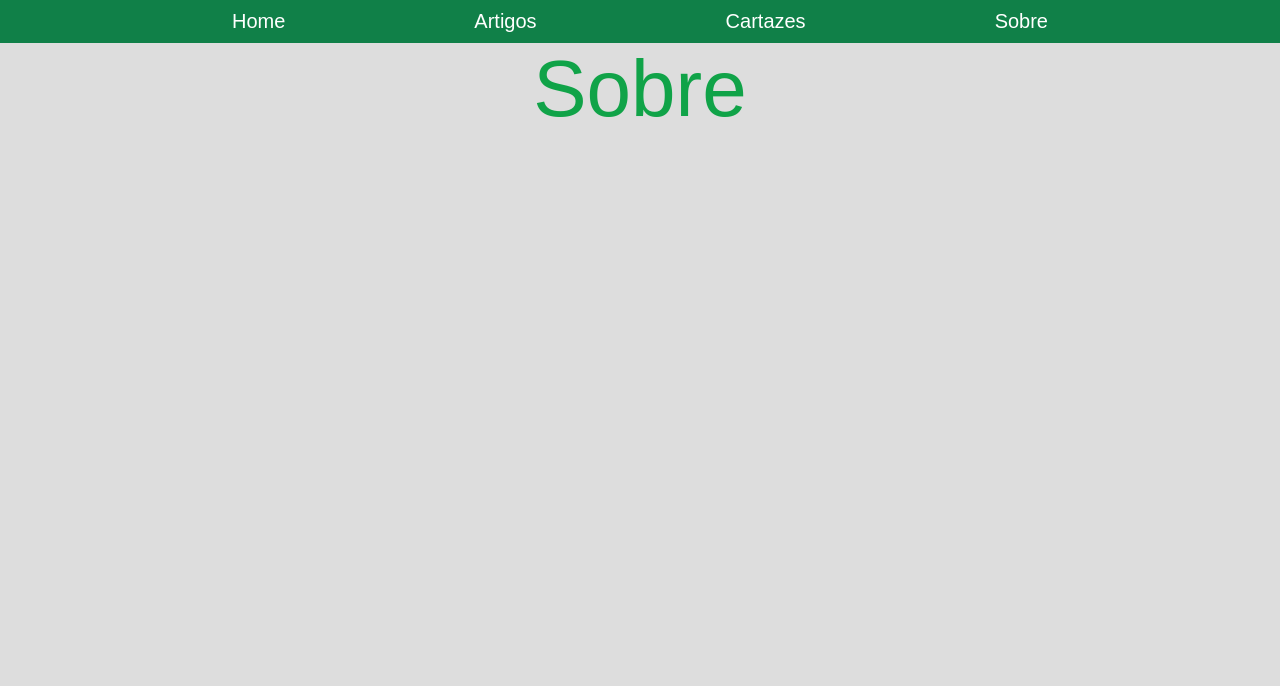
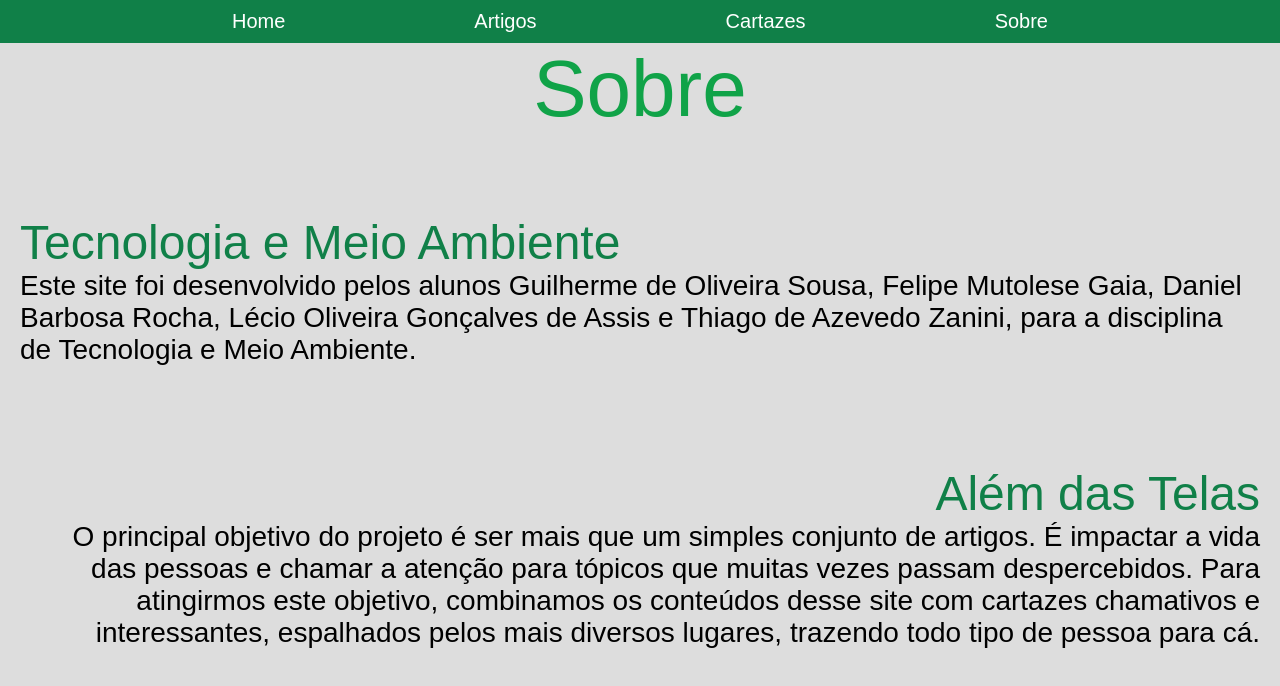
Before and after one commit to GuiOSousa/SiteTMA, a React (Vite) app: page /about in a window 1280 px wide. Shown: the top 686 px of the page. Built offline with nearby package versions, Linux system fonts and the light colour scheme; a web font is replaced by a local one.

Commit message:
About Page

```diff
--- a/src/pages/AboutPage.tsx
+++ b/src/pages/AboutPage.tsx
@@ -5,6 +5,18 @@ function AboutPage() {
         <>
         <NavigationBar/>
         <h1>Sobre</h1>
+        <div className='LeftDiv'>
+            <h2>Tecnologia e Meio Ambiente</h2>
+            <p>Este site foi desenvolvido pelos alunos Guilherme de Oliveira Sousa, Felipe Mutolese Gaia, Daniel Barbosa Rocha, Lécio Oliveira Gonçalves de Assis e Thiago de Azevedo Zanini,
+                para a disciplina de Tecnologia e Meio Ambiente.
+            </p>
+        </div>
+        <div className='RightDiv'>
+            <h2>Além das Telas</h2>
+            <p>O principal objetivo do projeto é ser mais que um simples conjunto de artigos. É impactar a vida das pessoas e chamar a atenção para tópicos que muitas vezes passam despercebidos.
+                Para atingirmos este objetivo, combinamos os conteúdos desse site com cartazes chamativos e interessantes, espalhados pelos mais diversos lugares, trazendo todo tipo de pessoa para cá.
+            </p>
+        </div>
         </>
     )
 }
--- a/src/pages/Home.css
+++ b/src/pages/Home.css
@@ -51,11 +51,24 @@ h2 {
     font-size: 3rem;
 }
 
+p {
+    font-size: 1.75rem;
+}
+
 .LeftDiv {
     display: flex;
-    max-width: 50vw;
     padding: 20px;
     padding-top: 80px;
+    flex-direction: column;
+    text-align: left;
+}
+
+.RightDiv {
+    display: flex;
+    padding: 20px;
+    padding-top: 80px;
+    flex-direction: column;
+    text-align: right;
 }
 
 .ImageBoxDiv {
```
